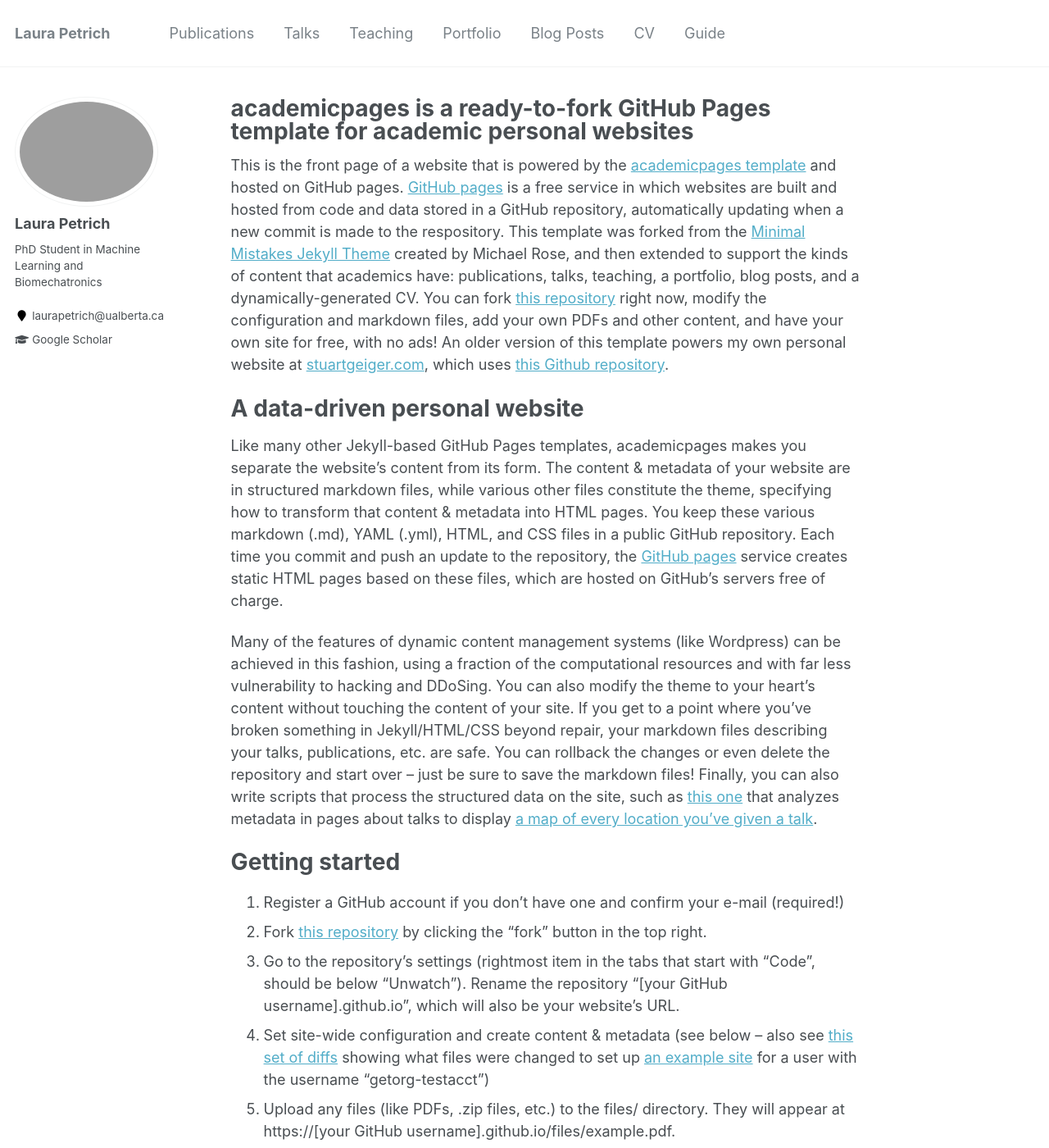
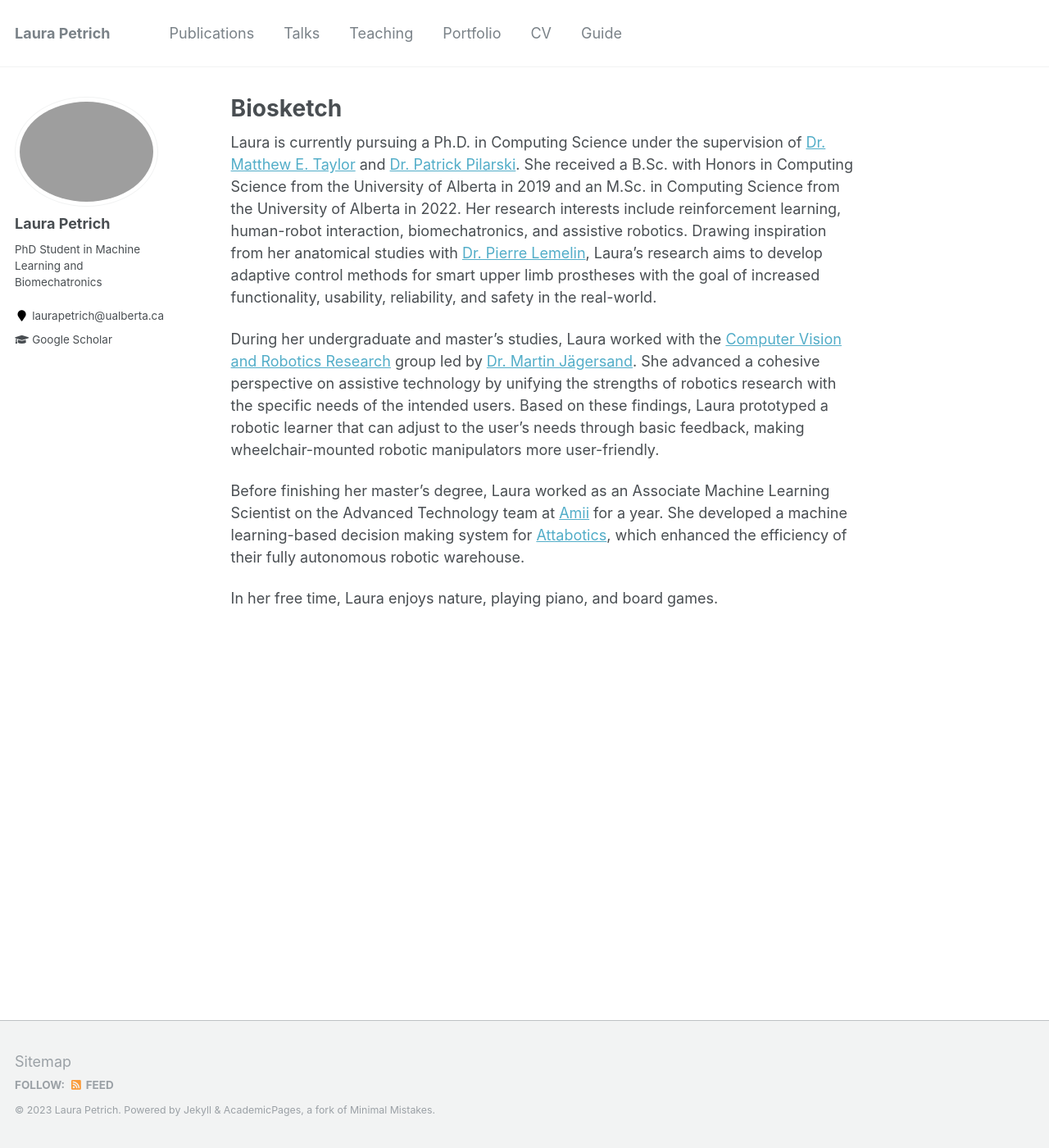
Before and after one commit to lpetrich/lpetrich.github.io, a Jekyll site: the page built from _pages/about.md, in a window 1280 px wide and 1400 px high. Shown: the whole window at 82% size. Built offline with Jekyll 4.4.1, drawn with Linux system fonts in a browser that asks for light colours; some of the changed text lies outside the part shown.

Commit message:
landing page updated with biosketch info

```diff
--- a/_data/navigation.yml
+++ b/_data/navigation.yml
@@ -12,8 +12,8 @@ main:
   - title: "Portfolio"
     url: /portfolio/
 
-  - title: "Blog Posts"
-    url: /year-archive/
+  # - title: "Blog Posts"
+  #   url: /year-archive/
 
   - title: "CV"
     url: /cv/
--- a/_pages/about.md
+++ b/_pages/about.md
@@ -1,6 +1,6 @@
 ---
 permalink: /
-title: "academicpages is a ready-to-fork GitHub Pages template for academic personal websites"
+title: "Biosketch"
 excerpt: "About me"
 author_profile: true
 redirect_from:
@@ -8,9 +8,16 @@ redirect_from:
   - /about.html
 ---
 
-This is the front page of a website that is powered by the [academicpages template](https://github.com/academicpages/academicpages.github.io) and hosted on GitHub pages. [GitHub pages](https://pages.github.com) is a free service in which websites are built and hosted from code and data stored in a GitHub repository, automatically updating when a new commit is made to the respository. This template was forked from the [Minimal Mistakes Jekyll Theme](https://mmistakes.github.io/minimal-mistakes/) created by Michael Rose, and then extended to support the kinds of content that academics have: publications, talks, teaching, a portfolio, blog posts, and a dynamically-generated CV. You can fork [this repository](https://github.com/academicpages/academicpages.github.io) right now, modify the configuration and markdown files, add your own PDFs and other content, and have your own site for free, with no ads! An older version of this template powers my own personal website at [stuartgeiger.com](http://stuartgeiger.com), which uses [this Github repository](https://github.com/staeiou/staeiou.github.io).
+<!-- I am a PhD candidate at the University of Alberta, supervised by [Matthew E. Taylor](https://drmatttaylor.net/) and [Patrick Pilarski](https://sites.ualberta.ca/~pilarski/). I am broadly interested in biomechatronics and machine learning, specifically to build adaptable control systems for upper limb smart prostheses.  -->
+Laura is currently pursuing a Ph.D. in Computing Science under the supervision of [Dr. Matthew E. Taylor](https://drmatttaylor.net/) and [Dr. Patrick Pilarski](https://sites.ualberta.ca/~pilarski/). She received a B.Sc. with Honors in Computing Science from the University of Alberta in 2019 and an M.Sc. in Computing Science from the University of Alberta in 2022. Her research interests include reinforcement learning, human-robot interaction, biomechatronics, and assistive robotics. Drawing inspiration from her anatomical studies with [Dr. Pierre Lemelin](https://www.ualberta.ca/medicine/about/people/details.html?n=pierre-lemelin), Laura’s research aims to develop adaptive control methods for smart upper limb prostheses with the goal of increased functionality, usability, reliability, and safety in the real-world.
 
-A data-driven personal website
+During her undergraduate and master’s studies, Laura worked with the [Computer Vision and Robotics Research](http://webdocs.cs.ualberta.ca/~vis/) group led by [Dr. Martin Jägersand](https://webdocs.cs.ualberta.ca/~jag/). She advanced a cohesive perspective on assistive technology by unifying the strengths of robotics research with the specific needs of the intended users. Based on these findings, Laura prototyped a robotic learner that can adjust to the user’s needs through basic feedback, making wheelchair-mounted robotic manipulators more user-friendly.
+
+Before finishing her master’s degree, Laura worked as an Associate Machine Learning Scientist on the Advanced Technology team at [Amii](https://www.amii.ca/) for a year. She developed a machine learning-based decision making system for [Attabotics](https://www.attabotics.com/), which enhanced the efficiency of their fully autonomous robotic warehouse.
+
+In her free time, Laura enjoys nature, playing piano, and board games.
+
+<!-- A data-driven personal website
 ======
 Like many other Jekyll-based GitHub Pages templates, academicpages makes you separate the website's content from its form. The content & metadata of your website are in structured markdown files, while various other files constitute the theme, specifying how to transform that content & metadata into HTML pages. You keep these various markdown (.md), YAML (.yml), HTML, and CSS files in a public GitHub repository. Each time you commit and push an update to the repository, the [GitHub pages](https://pages.github.com/) service creates static HTML pages based on these files, which are hosted on GitHub's servers free of charge.
 
@@ -47,4 +54,4 @@ Example: editing a markdown file for a talk
 
 For more info
 ------
-More info about configuring academicpages can be found in [the guide](https://academicpages.github.io/markdown/). The [guides for the Minimal Mistakes theme](https://mmistakes.github.io/minimal-mistakes/docs/configuration/) (which this theme was forked from) might also be helpful.
+More info about configuring academicpages can be found in [the guide](https://academicpages.github.io/markdown/). The [guides for the Minimal Mistakes theme](https://mmistakes.github.io/minimal-mistakes/docs/configuration/) (which this theme was forked from) might also be helpful. -->
```
